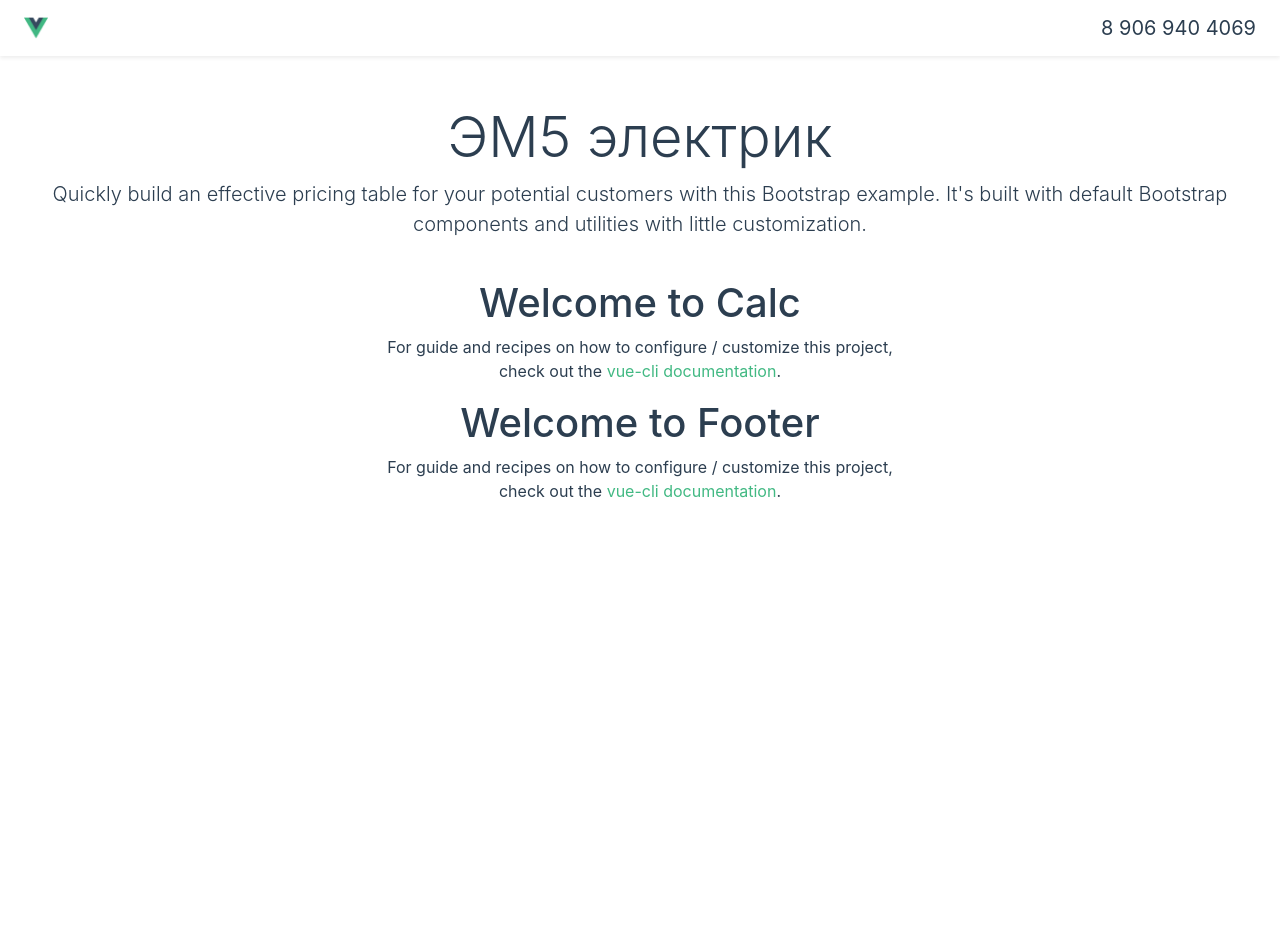
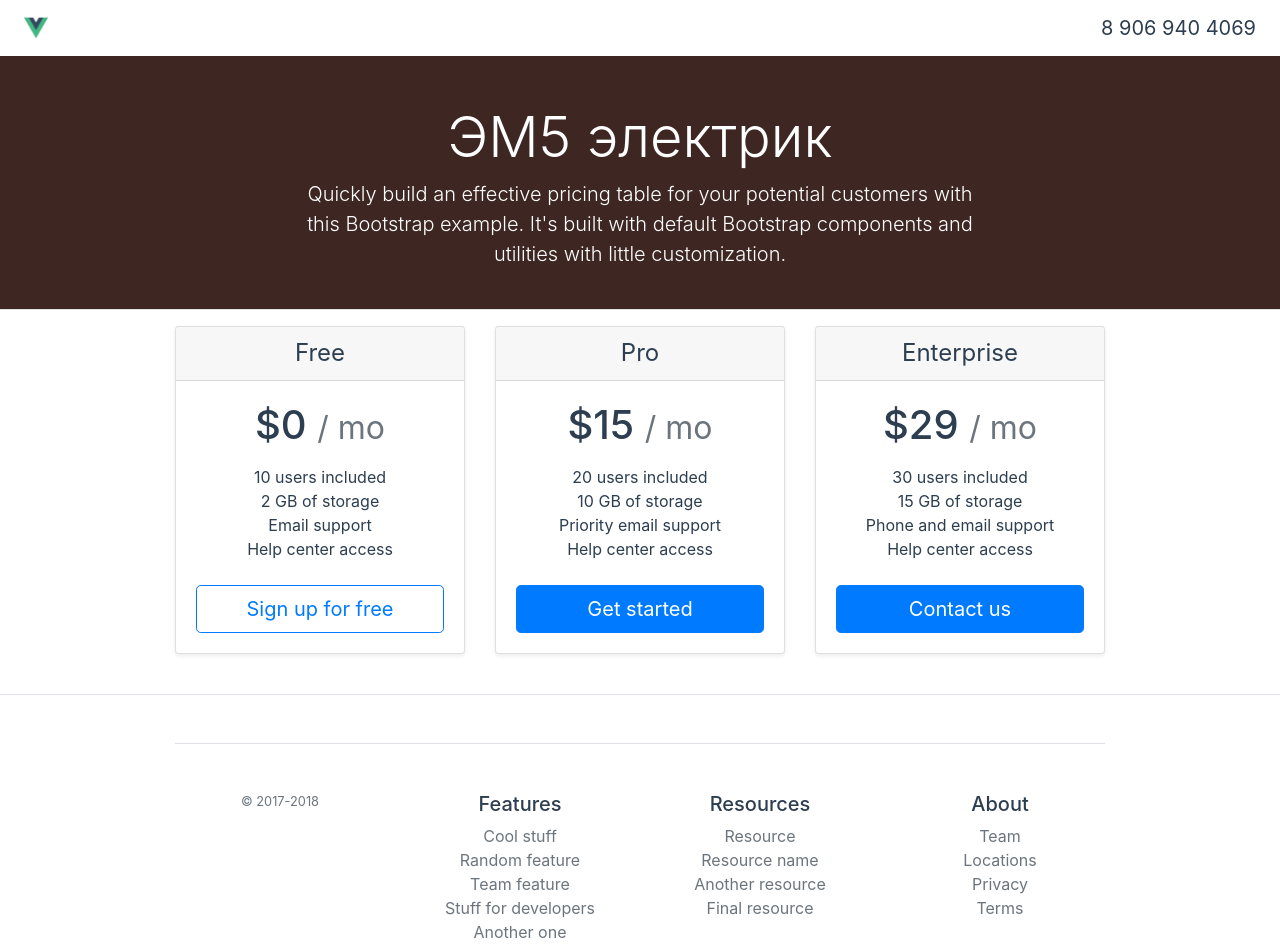
Before and after one commit to mccrush/em5, a Vue app: page / in a window 1280 px wide. Shown: the top 948 px of the page. Before the commit the page ends 800 px from the top, so only its background shows below. Built offline with nearby package versions, Linux system fonts and the light colour scheme.

Commit message:
Заполняет шаблон калькулятора и футера

```diff
--- a/src/components/Calc.vue
+++ b/src/components/Calc.vue
@@ -1,11 +1,56 @@
 <template>
-  <div class="hello">
-    <h1>{{ msg }}</h1>
-    <p>
-      For guide and recipes on how to configure / customize this project,<br>
-      check out the
-      <a href="https://cli.vuejs.org" target="_blank" rel="noopener">vue-cli documentation</a>.
-    </p>
+  <div id="calc" class="border-bottom">
+
+    <div class="container">
+      <div class="card-deck mb-3 pt-3 text-center">
+        <div class="card mb-4 shadow-sm">
+          <div class="card-header">
+            <h4 class="my-0 font-weight-normal">Free</h4>
+          </div>
+          <div class="card-body">
+            <h1 class="card-title pricing-card-title">$0 <small class="text-muted">/ mo</small></h1>
+            <ul class="list-unstyled mt-3 mb-4">
+              <li>10 users included</li>
+              <li>2 GB of storage</li>
+              <li>Email support</li>
+              <li>Help center access</li>
+            </ul>
+            <button type="button" class="btn btn-lg btn-block btn-outline-primary">Sign up for free</button>
+          </div>
+        </div>
+        <div class="card mb-4 shadow-sm">
+          <div class="card-header">
+            <h4 class="my-0 font-weight-normal">Pro</h4>
+          </div>
+          <div class="card-body">
+            <h1 class="card-title pricing-card-title">$15 <small class="text-muted">/ mo</small></h1>
+            <ul class="list-unstyled mt-3 mb-4">
+              <li>20 users included</li>
+              <li>10 GB of storage</li>
+              <li>Priority email support</li>
+              <li>Help center access</li>
+            </ul>
+            <button type="button" class="btn btn-lg btn-block btn-primary">Get started</button>
+          </div>
+        </div>
+        <div class="card mb-4 shadow-sm">
+          <div class="card-header">
+            <h4 class="my-0 font-weight-normal">Enterprise</h4>
+          </div>
+          <div class="card-body">
+            <h1 class="card-title pricing-card-title">$29 <small class="text-muted">/ mo</small></h1>
+            <ul class="list-unstyled mt-3 mb-4">
+              <li>30 users included</li>
+              <li>15 GB of storage</li>
+              <li>Phone and email support</li>
+              <li>Help center access</li>
+            </ul>
+            <button type="button" class="btn btn-lg btn-block btn-primary">Contact us</button>
+          </div>
+        </div>
+      </div>
+    </div>
+
   </div>
 </template>
 
@@ -20,18 +65,7 @@ export default {
 
 <!-- Add "scoped" attribute to limit CSS to this component only -->
 <style scoped>
-h3 {
-  margin: 40px 0 0;
-}
-ul {
-  list-style-type: none;
-  padding: 0;
-}
-li {
-  display: inline-block;
-  margin: 0 10px;
-}
-a {
-  color: #42b983;
+.container {
+  max-width: 960px;
 }
 </style>
--- a/src/components/Footer.vue
+++ b/src/components/Footer.vue
@@ -1,11 +1,46 @@
 <template>
-  <div class="hello">
-    <h1>{{ msg }}</h1>
-    <p>
-      For guide and recipes on how to configure / customize this project,<br>
-      check out the
-      <a href="https://cli.vuejs.org" target="_blank" rel="noopener">vue-cli documentation</a>.
-    </p>
+  <div id="footer">
+
+    <div class="container">
+      <footer class="pt-4 my-md-5 pt-md-5 border-top">
+        <div class="row">
+          <div class="col-12 col-md">
+            <!-- <img class="mb-2" src="../../assets/brand/bootstrap-solid.svg" alt="" width="24" height="24"> -->
+            <small class="d-block mb-3 text-muted">© 2017-2018</small>
+          </div>
+          <div class="col-6 col-md">
+            <h5>Features</h5>
+            <ul class="list-unstyled text-small">
+              <li><a class="text-muted" href="#">Cool stuff</a></li>
+              <li><a class="text-muted" href="#">Random feature</a></li>
+              <li><a class="text-muted" href="#">Team feature</a></li>
+              <li><a class="text-muted" href="#">Stuff for developers</a></li>
+              <li><a class="text-muted" href="#">Another one</a></li>
+              <li><a class="text-muted" href="#">Last time</a></li>
+            </ul>
+          </div>
+          <div class="col-6 col-md">
+            <h5>Resources</h5>
+            <ul class="list-unstyled text-small">
+              <li><a class="text-muted" href="#">Resource</a></li>
+              <li><a class="text-muted" href="#">Resource name</a></li>
+              <li><a class="text-muted" href="#">Another resource</a></li>
+              <li><a class="text-muted" href="#">Final resource</a></li>
+            </ul>
+          </div>
+          <div class="col-6 col-md">
+            <h5>About</h5>
+            <ul class="list-unstyled text-small">
+              <li><a class="text-muted" href="#">Team</a></li>
+              <li><a class="text-muted" href="#">Locations</a></li>
+              <li><a class="text-muted" href="#">Privacy</a></li>
+              <li><a class="text-muted" href="#">Terms</a></li>
+            </ul>
+          </div>
+        </div>
+      </footer>
+    </div>
+
   </div>
 </template>
 
@@ -20,18 +55,7 @@ export default {
 
 <!-- Add "scoped" attribute to limit CSS to this component only -->
 <style scoped>
-h3 {
-  margin: 40px 0 0;
-}
-ul {
-  list-style-type: none;
-  padding: 0;
-}
-li {
-  display: inline-block;
-  margin: 0 10px;
-}
-a {
-  color: #42b983;
+.container {
+  max-width: 960px;
 }
 </style>
--- a/src/components/Header.vue
+++ b/src/components/Header.vue
@@ -1,9 +1,11 @@
 <template>
   <div id="header">
+
     <div class="d-flex flex-column flex-md-row align-items-center p-3 px-md-4 bg-whit shadow-sm">
       <img class="my-0 mr-md-auto pr-5" alt="Vue logo" src="../assets/logo.png" height="24">
       <h5 class="my-0 ml-md-auto font-weight-normal">8 906 940 4069</h5>
     </div>
+
   </div>
 </template>
 
--- a/src/components/Hellow.vue
+++ b/src/components/Hellow.vue
@@ -1,9 +1,11 @@
 <template>
-  <div id="hello">
+  <div id="hello" class="border-bottom">
+
     <div class="pricing-header px-3 py-3 pt-md-5 pb-md-4 mx-auto text-center">
       <h1 class="display-4">ЭМ5 электрик</h1>
       <p class="lead">Quickly build an effective pricing table for your potential customers with this Bootstrap example. It's built with default Bootstrap components and utilities with little customization.</p>
     </div>
+
   </div>
 </template>
 
@@ -19,7 +21,11 @@ export default {
 <!-- Add "scoped" attribute to limit CSS to this component only -->
 <style scoped>
 #hello {
-  /* color: #fff; */
-  /* background: #793600; */
+  color: #fff;
+  background-color: #3e2723;
+  /*background-image: url('../assets/bg2.png');*/
+}
+.pricing-header {
+  max-width: 700px;
 }
 </style>
```
Also changed, not shown: src/assets/bg2.png (added), src/assets/pattern.png (added).
